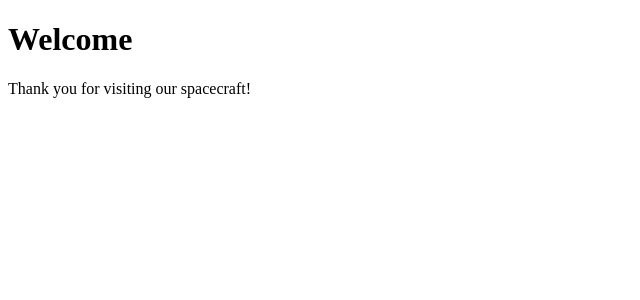
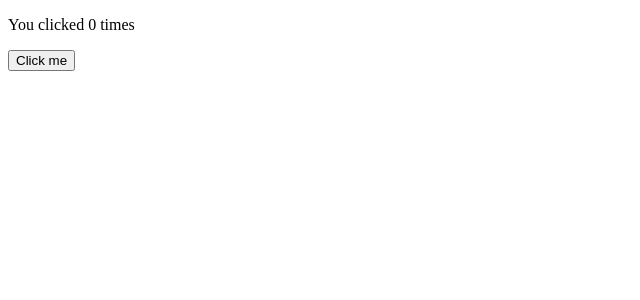
Before and after one commit to sebas99cano/fundamentos-react, a React (Create React App) app: page / in a window 1280 px wide. Shown: the top 300 px of the page, without its empty margins (0-640 px from the left). Built offline with nearby package versions, Linux system fonts and the light colour scheme.

Commit message:
estados hooks

```diff
--- a/src/index.js
+++ b/src/index.js
@@ -1,67 +1,35 @@
-import React from 'react';
+import React, {useEffect, useState} from 'react';
 import ReactDOM from 'react-dom';
 import reportWebVitals from './reportWebVitals';
 
-function FancyBorder(props) {
+function Example() {
+    const [count, setCount] = useState(0);
+
+    // Similar a componentDidMount y componentDidUpdate:
+    useEffect(() => {
+        // Actualiza el título del documento usando la Browser API
+        document.title = `You clicked ${count} times`;
+    });
+
     return (
-        <div className={'FancyBorder FancyBorder-' + props.color}>
-            {props.children}
+        <div>
+            <p>You clicked {count} times</p>
+            <button onClick={() => setCount(count + 1)}>
+                Click me
+            </button>
         </div>
     );
 }
-function Dialog(props) {
-    return (
-        <FancyBorder color="blue">
-            <h1 className="Dialog-title">
-                {props.title}
-            </h1>
-            <p className="Dialog-message">
-                {props.message}
-            </p>
-            {props.children}
-        </FancyBorder>
-    );
-}
 
-class SignUpDialog extends React.Component {
-    constructor(props) {
-        super(props);
-        this.handleChange = this.handleChange.bind(this);
-        this.handleSignUp = this.handleSignUp.bind(this);
-        this.state = {login: ''};
-    }
-
-    render() {
-        return (
-            <Dialog title="Mars Exploration Program"
-                    message="How should we refer to you?">
-                <input value={this.state.login}
-                       onChange={this.handleChange} />
-                <button onClick={this.handleSignUp}>
-                    ¡Apúntame!
-                </button>
-            </Dialog>
-        );
-    }
-
-    handleChange(e) {
-        this.setState({login: e.target.value});
-    }
-
-    handleSignUp() {
-        alert(`Bienvenido abordo, ${this.state.login}!`);
-    }
-}
-
-function WelcomeDialog() {
-    return (
-        <Dialog
-            title="Welcome"
-            message="Thank you for visiting our spacecraft!" />
-    );
+function ExampleWithManyStates() {
+    // Declarar múltiple variables de estado!
+    const [age, setAge] = useState(42);
+    const [fruit, setFruit] = useState('banana');
+    const [todos, setTodos] = useState([{ text: 'Learn Hooks' }]);
+    // ...
 }
 ReactDOM.render(
-    <WelcomeDialog />,
+    <Example />,
     document.getElementById('root')
 );
 // If you want to start measuring performance in your app, pass a function
```
